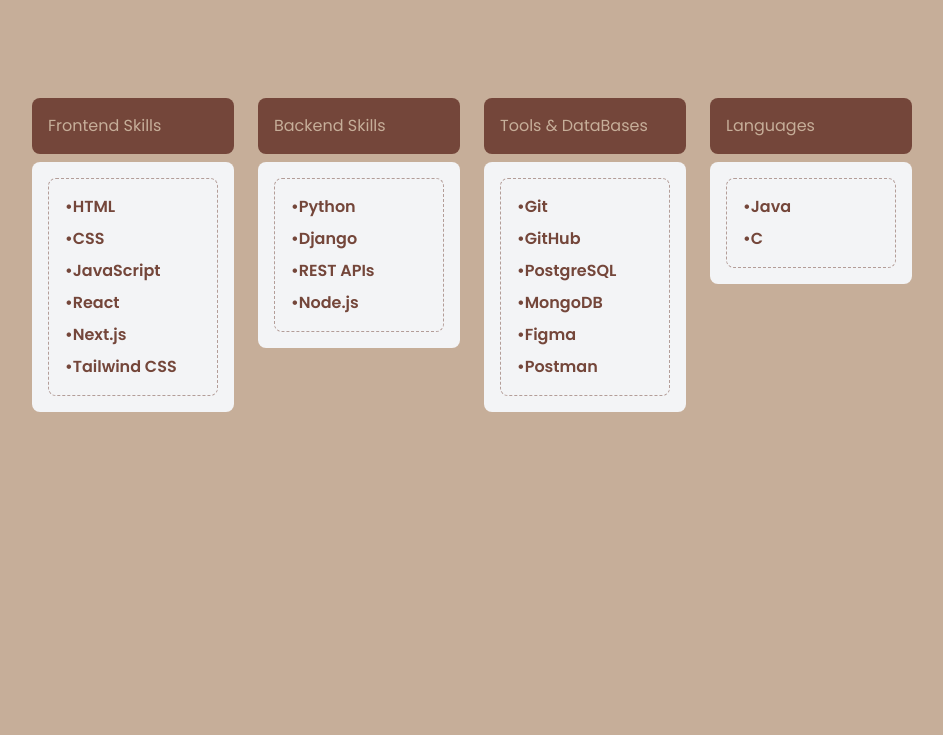
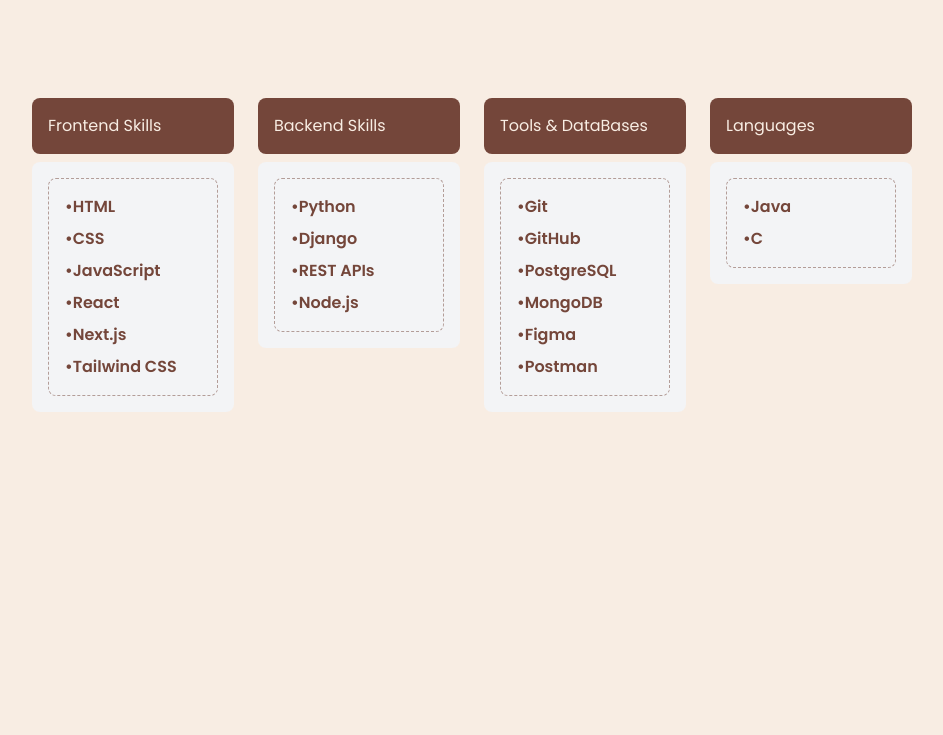
Before and after one commit to tin2027/portfolio, a Next.js app: page / in a window 1280 px wide. Shown: the part 2304-3039 px from the top of the page, without its empty margins (168-1111 px from the left). Built offline with nearby package versions, Linux system fonts and the light colour scheme.

Commit message:
fixed colors

```diff
--- a/app/globals.css
+++ b/app/globals.css
@@ -3,8 +3,8 @@
 :root {
   --color-primary: #74463A;
   --color-secondary: #C6AE99;
-  --color-light: #C6AE99;
   /* --color-light: #F1F1F9; */
+  --color-light: #f8ede3;
   --color-background: #FFFFFF;
   --font-poppins: "Poppins", sans-serif;
 }
```
